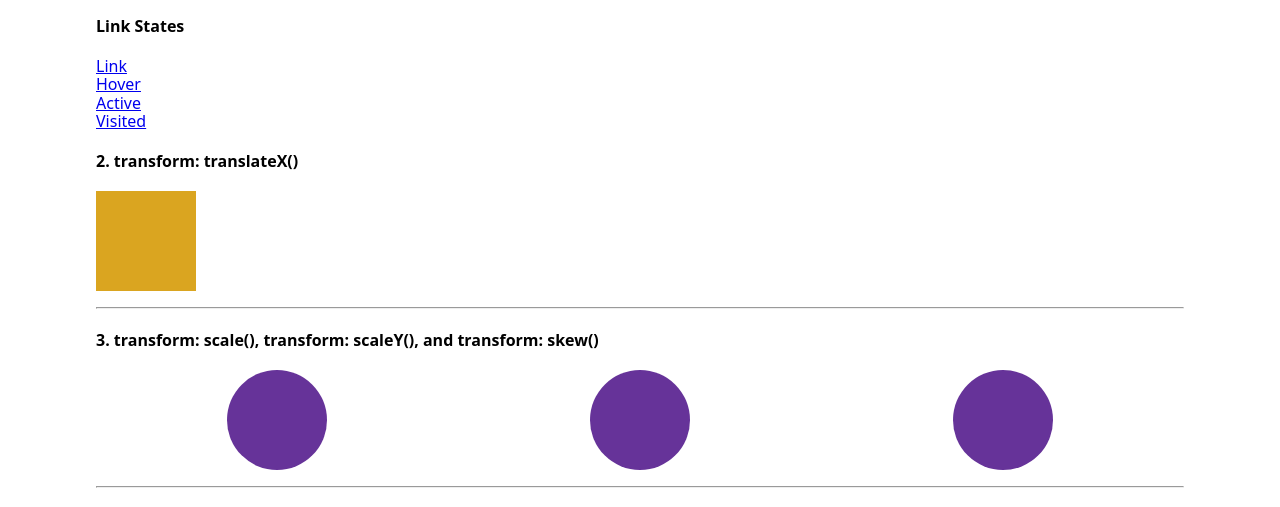
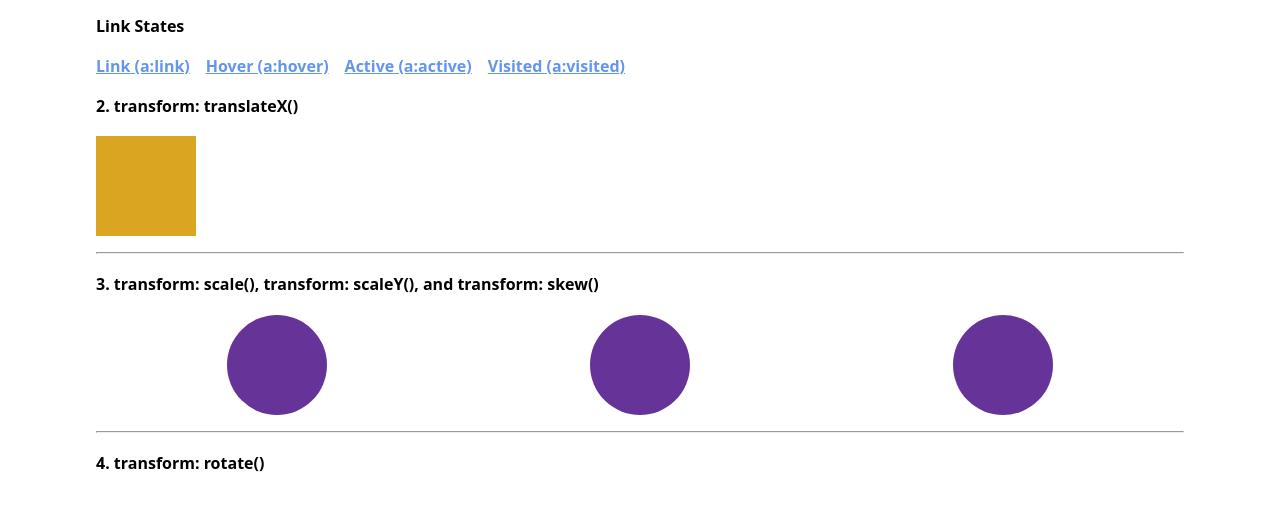
Before and after one commit to ericyork/eg_transform, a plain HTML site: page index.html in a window 1280 px wide. Shown: the part 73-580 px from the top of the page. Drawn offline with Linux system fonts and the light colour scheme.

Commit message:
updates link styles

```diff
--- a/css/style.css
+++ b/css/style.css
@@ -6,21 +6,21 @@ hr {
   margin: 1em 0;
 }
 .links {
-  font-size: ;
   display: flex;
-  flex-direction: column;
+  gap: 1em;
+  font-weight: 600;
 }
 a:link {
-
+  color: cornflowerblue;
 }
 a:visited {
-
+  color: cornflowerblue;
 }
 a:hover {
-
+  color: steelblue;
 }
 a:active {
-
+  outline: dotted;
 }
 .box {
   width: 100px;
--- a/index.html
+++ b/index.html
@@ -12,10 +12,10 @@
     <h1>Transformations 101</h1>
     <h4>Link States</h4>
     <div class="links">
-      <a href="#">Link</a>
-      <a href="#">Hover</a>
-      <a href="#">Active</a>
-      <a href="#">Visited</a>
+      <a href="#">Link (a:link)</a>
+      <a href="#">Hover (a:hover)</a>
+      <a href="#">Active (a:active)</a>
+      <a href="#">Visited (a:visited)</a>
     </div>
     <h4>2. transform: translateX()</h4>
     <div class="move">
```
Also changed, not shown: 1 other file.
